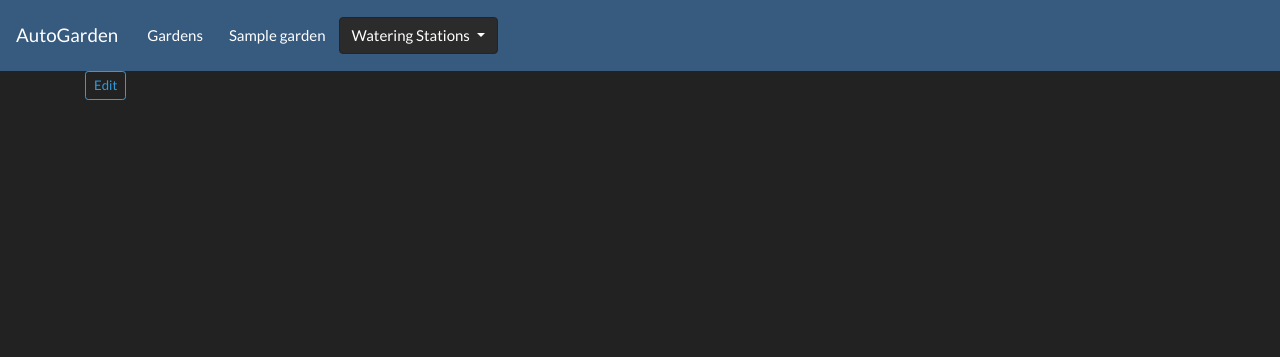
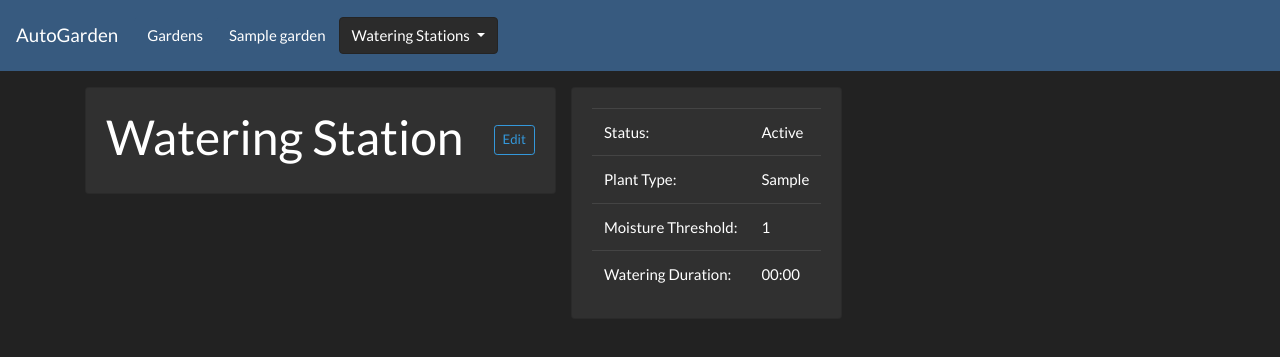
Before and after one commit to e-dang/Autogarden, a Django app: page /gardens/1/watering-stations/1/ in a window 1280 px wide. Shown: the top 357 px of the page. Run offline with Django 3.2, Linux system fonts and the light colour scheme; tables that the repository leaves empty hold one stand-in row (values such as "Sample post"); some libraries are stand-ins or nearby versions.

Commit message:
Implement checks for field values in WS detail page

```diff
--- a/garden/templates/watering_station_detail.html
+++ b/garden/templates/watering_station_detail.html
@@ -5,9 +5,43 @@
 {% endblock %}
 
 {% block main_content %}
-<div class="row">
-    <div class="col">
-        <a id="editButton" class="btn btn-sm btn-outline-info" href="{{watering_station.get_update_url}}">Edit</a>
+<div class="row mt-3">
+    <div class="col-auto">
+        <div class="card card-body">
+            <div class="row">
+                <div class="col-auto">
+                    <h1>Watering Station</h1>
+                </div>
+                <div class="col-auto align-self-center">
+                    <a id="editButton" class="btn btn-sm btn-outline-info"
+                        href="{{watering_station.get_update_url}}">Edit</a>
+                </div>
+            </div>
+        </div>
+    </div>
+    <div clas="col-auto">
+        <div class="card card-body">
+            <table>
+                <tbody class="table">
+                    <tr>
+                        <td>Status: </td>
+                        <td id="status">{{watering_station.status_string}}</td>
+                    </tr>
+                    <tr>
+                        <td>Plant Type: </td>
+                        <td id="plantType">{{watering_station.plant_type}}</td>
+                    </tr>
+                    <tr>
+                        <td>Moisture Threshold: </td>
+                        <td id="moistureThreshold">{{watering_station.moisture_threshold}}</td>
+                    </tr>
+                    <tr>
+                        <td>Watering Duration: </td>
+                        <td id="wateringDuration">{{watering_station.get_formatted_duration}}</td>
+                    </tr>
+                </tbody>
+            </table>
+        </div>
     </div>
 </div>
 {% endblock %}
```
Also changed, not shown: tests/functional/pages/base_page.py (+4 -0 lines), tests/functional/pages/garden_detail_page.py (+0 -8 lines), tests/functional/pages/watering_station_detail_page.py (+13 -0 lines), tests/functional/test_garden_modification.py (+42 -22 lines), tests/integration/test_garden.py (+1 -1 lines).
